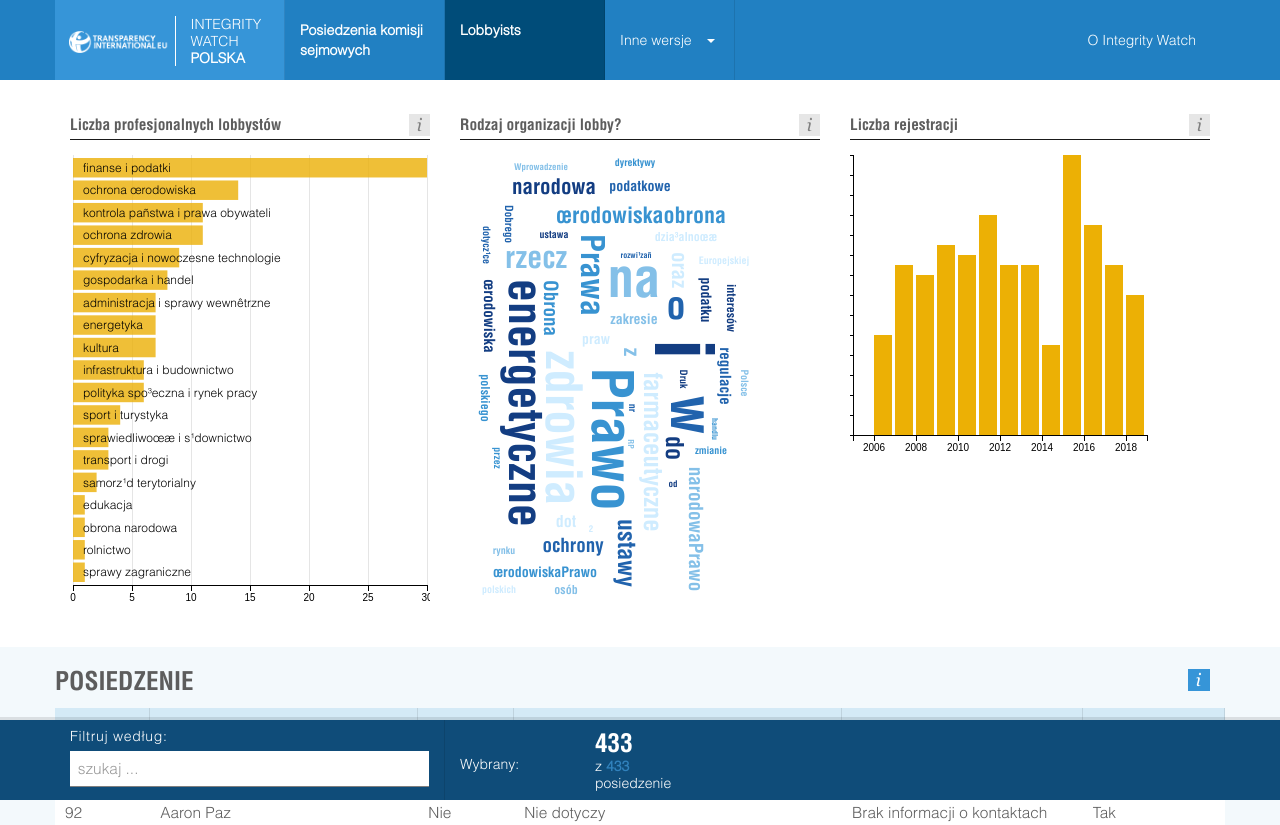
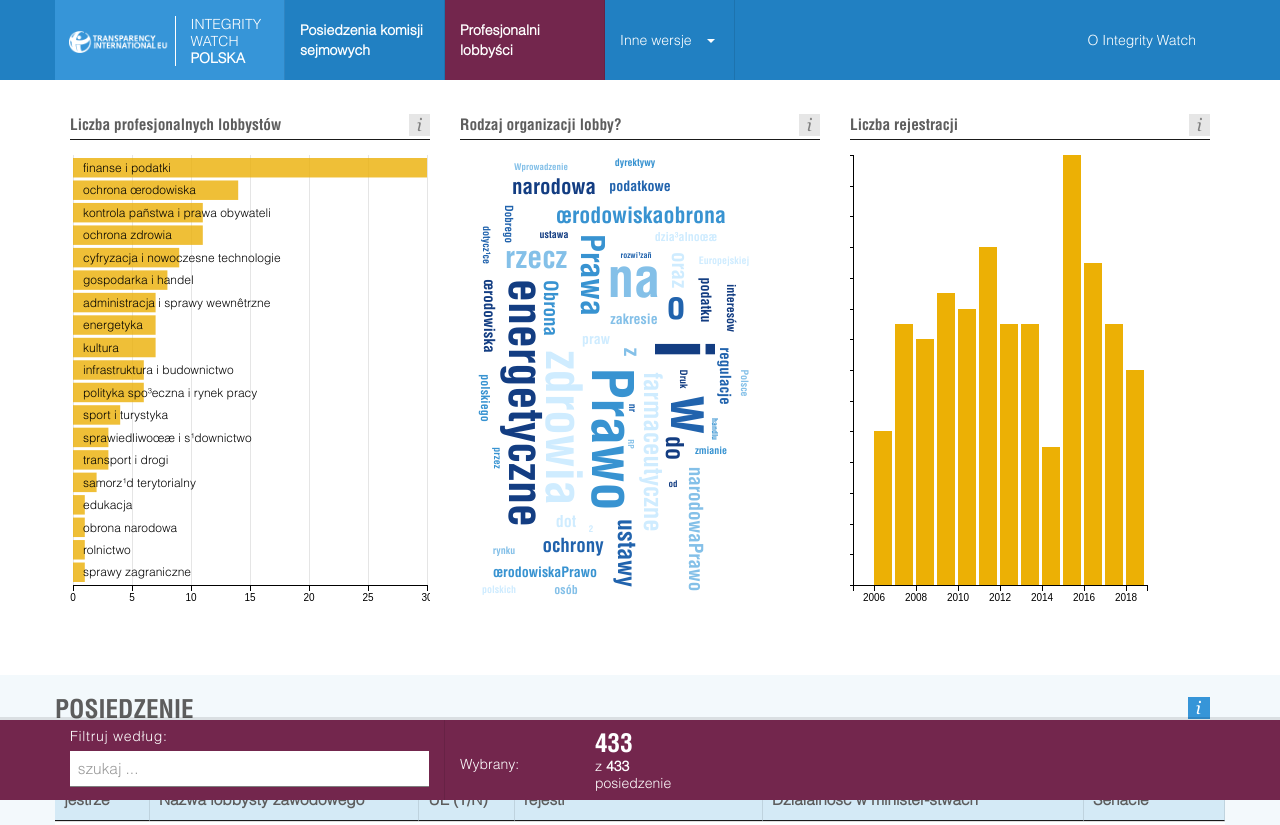
Before and after one commit to gchiara/iw-pol, a website: page lobbyists.html in a window 1280 px wide. Shown: the top 825 px of the page. Drawn offline with Linux system fonts and the light colour scheme.

Commit message:
edits to lobbyists tab

```diff
--- a/css/style.css
+++ b/css/style.css
@@ -408,6 +408,10 @@ ul.nav.navbar-right li.active a{
 	.nav li#cm_tool_btn.active a{
 		background: #004c79;
 		color: #FFF;
+	}
+
+	.lobbyists-tab .nav li#cm_tool_btn.active a {
+		background: #73264d;
 	}
 
 	.nav li#bl_tool_btn.active a{
@@ -1528,3 +1532,13 @@ div#ti_logo_container {
 .chart_box h3 {
 	text-transform: none;
 }
+
+.lobbyists-tab {
+	//73264d
+}
+.lobbyists-tab #filter_wrap.filter_cm {
+    background: #73264d;
+}
+.lobbyists-tab .dc-data-count .filter-count, .dc-data-count .total-count {
+	color: #fff;
+}
--- a/lobbyists.html
+++ b/lobbyists.html
@@ -6,10 +6,10 @@
 	<meta name="twitter:card" content="summary" />
 	<meta name="twitter:site" content="" />
 	<meta property="og:url" content="" />
-	<meta property="og:title" content="Integrity Watch Polska" />
+	<meta property="og:title" content="Profesjonalni lobbyści" />
 	<meta property="og:description" content="" />
 	<meta property="og:image" content="" />
-	<title>Integrity Watch Polska</title>
+	<title>Profesjonalni lobbyści</title>
 	<link rel="shortcut icon" href="favicon.ico">
 	<link href="css/bower.min.css" rel="stylesheet">
 
@@ -26,7 +26,7 @@
 
 </head>
 
-<body>
+<body class="lobbyists-tab">
 	<nav class="navbar navbar-default" role="navigation">
 		<div class="container">
 				<div class="navbar-header">
@@ -45,7 +45,7 @@
 				<div class="collapse navbar-collapse" id="bs-example-navbar-collapse-1">
 					<ul class="nav navbar-nav">
                         <li id="cm_tool_btn"><a href="index.html" class="menu-link1"><strong>Posiedzenia komisji sejmowych</strong></a></li>
-						<li class="active" id="cm_tool_btn"><a href="lobbyists.html" class="menu-link1"><strong>Lobbyists</strong></a></li>
+						<li class="active" id="cm_tool_btn"><a href="lobbyists.html" class="menu-link1"><strong>Profesjonalni lobbyści</strong></a></li>
 						<li class="dropdown">
 							<a aria-expanded="false" aria-haspopup="true" role="button" data-toggle="dropdown" class="dropdown-toggle menu-link2" href="#" style="width: 120px;">Inne wersje<span class="caret"></span></a>
 							<ul class="dropdown-menu">
@@ -414,7 +414,7 @@
 			};
 			var graph = dc.barChart(".registeryear")
 				.margins({top: 0, right: 3, bottom: 20, left: 3})
-				.height(300)
+				.height(450)
 				//.width(165)
 				.gap(3)
 				//.x(d3.scale.ordinal())
@@ -577,7 +577,7 @@
 				"bPaginate": true,
 				"bLengthChange": false,
 				"bFilter": false,
-				"order": [[ 1, "asc" ],[2,"asc"]],
+				"order": [[ 0, "asc" ],[1,"asc"]],
 				"bSort": true,
 				"bInfo": false,
 				"bAutoWidth": false,
```
Also changed, not shown: index.html (+1 -1 lines).
